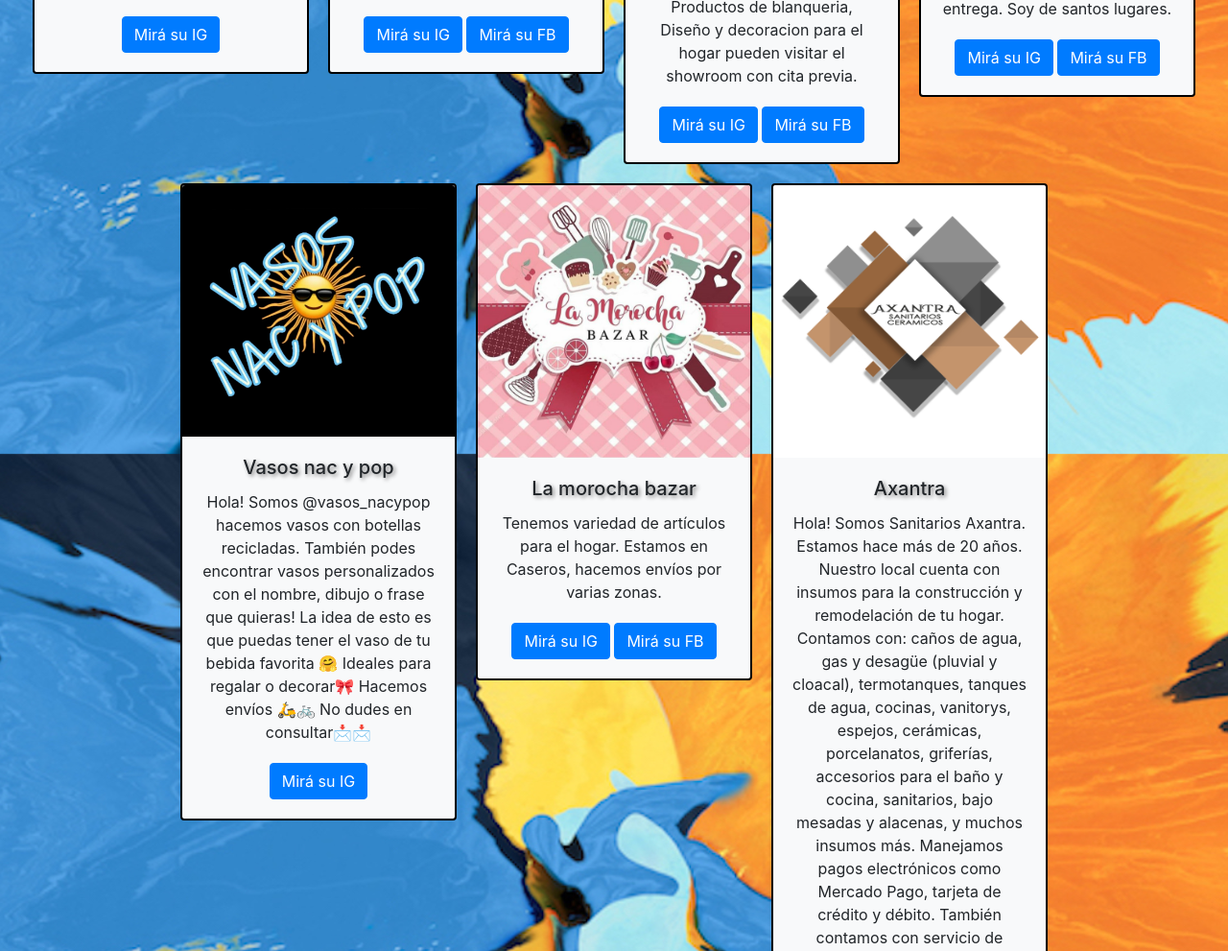
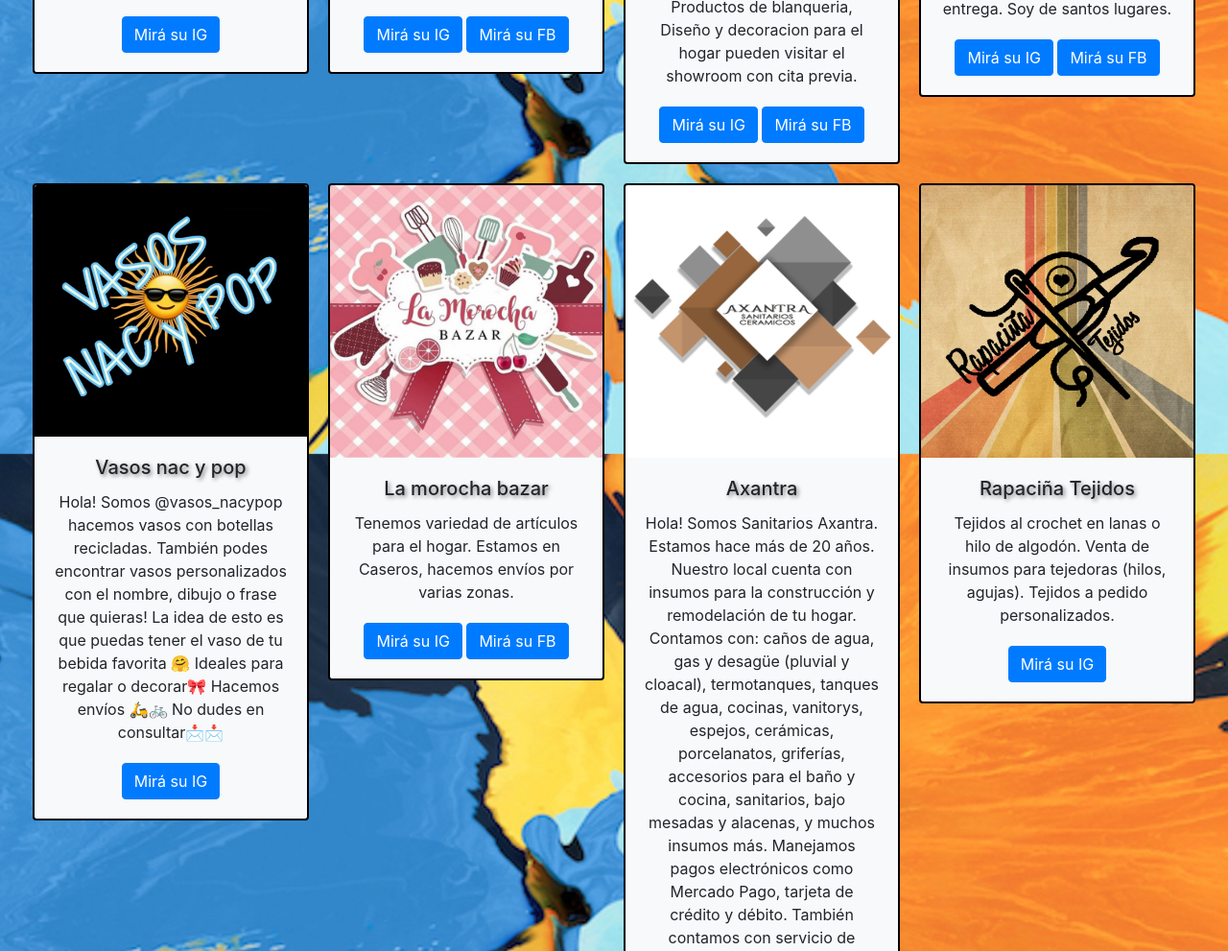
Before and after one commit to Waffleland/emprendimientos3f, a plain HTML site: page hogar.html in a window 1280 px wide. Shown: the part 1927-2918 px from the top of the page at 96% size. Drawn offline with nearby package versions, Linux system fonts and the light colour scheme.

Commit message:
Add files via upload

```diff
--- a/hogar.html
+++ b/hogar.html
@@ -219,6 +219,17 @@
             </div>
           </div>
 
+          <div class="card" style="width: 18rem;">
+            <img src="imagenes/rapaciña.png" class="card-img-top" alt="Rapaciña Tejidos logo">
+            <div class="card-body">
+              <h5 class="card-title">Rapaciña Tejidos</h5>
+              <p class="card-text"> Tejidos al crochet en lanas o hilo de algodón. Venta de insumos para tejedoras (hilos, agujas). Tejidos a pedido personalizados.
+              </p>
+              <a href="https://www.instagram.com/rapacinatejidos/" class="btn btn-primary" target="_blank">Mirá su IG</a>
+            </div>
+          </div>
+
+
 
         </div>
         <script src="jquery-3.5.1.min.js"></script>
```
Also changed, not shown: imagenes/rapaciña.png (added).
